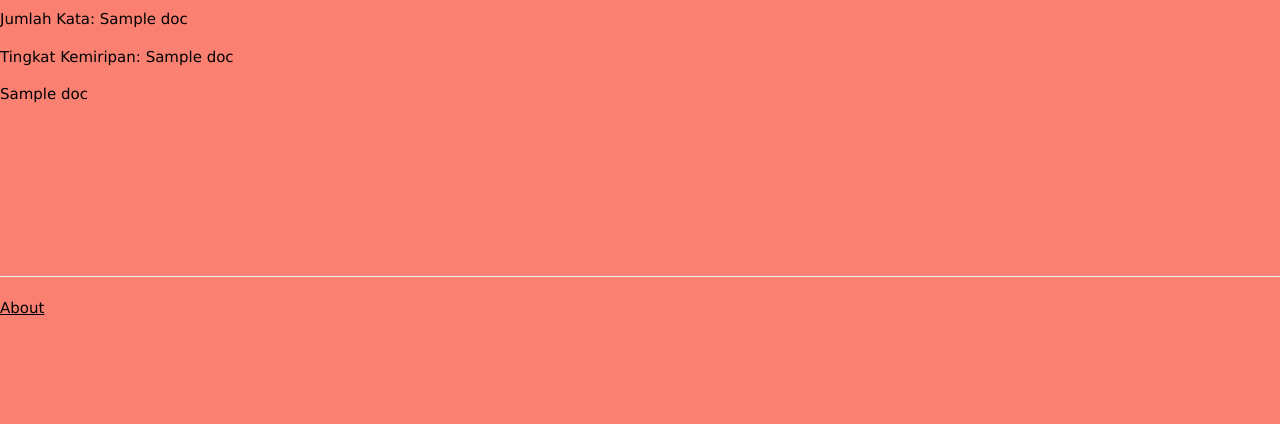
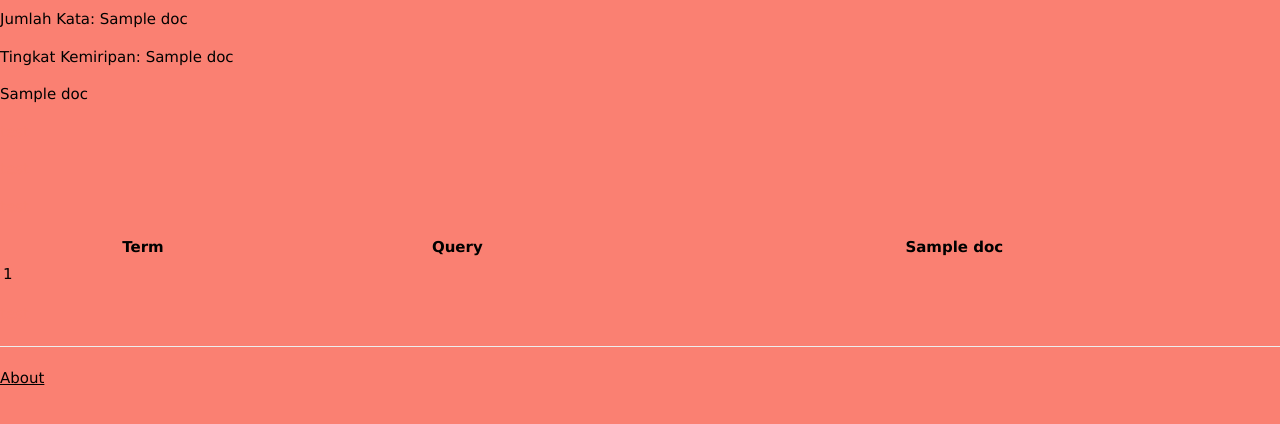
Before and after one commit to fwznbg/Algeo02-19046, a Flask app: template templates/result.html in a window 1280 px wide. Shown: the part 321-745 px from the top of the page. Run offline with Flask 2, Linux system fonts and the light colour scheme; the template is opened without the code that fills it: most values are stand-ins (such as "Sample title", 1, 10 or a date in 2020).

Commit message:
nambahin tabel

```diff
--- a/app.py
+++ b/app.py
@@ -46,6 +46,10 @@ def stemSentence(sentence):
 #  list of tuples of doc's data (nama doc, jumlahkata, kemiripan, lokasi, baris pertama dari doc)
 dataList = []
 query = ""
+# datframe contains terms in query
+df_query = pd.DataFrame()
+# list of document
+docList = []
 @app.route("/", methods=['GET', 'POST'])
 def main():
     if request.method == 'POST':
@@ -69,18 +73,26 @@ def upload():
 
 @app.route("/result", methods=['GET', 'POST'])
 def result():
+    global query
+    global df_query
+    global dataList
+    global docList
+
     df = pd.DataFrame()
+    if request.method == 'POST':
+        query = request.form["query"]
     # terms menyimpan daftar term
     terms = []
-    # list of document
-    docList = []
     # contain first line of doc
     firstLine = {}
 
-    global dataList
-
     if dataList:
         dataList.clear()
+    if docList:
+        docList.clear()
+    if not df_query.empty:
+        for column in df_query.columns:
+            df_query.drop(column, axis=1, inplace=True)
 
     # global terms
     # global df
@@ -101,7 +113,7 @@ def result():
                     terms.append(term)
 
     # menghapus "" pada indeks
-    global query
+    # global query
     processedQuery = stemSentence(removeStopwords(removePunctuation(query)))
     processedQuery = processedQuery.split(" ")
     processedQuery = [word for word in processedQuery if word != ""]
@@ -143,7 +155,6 @@ def result():
             df[filename.split(".")[0]][word] += 1
 
     # append document name to docList
-    # global docList
     for filename in os.listdir(directory):
         docList.append(filename.split(".")[0])
     # vector of query
@@ -163,7 +174,12 @@ def result():
     # sort dataList descendingly by value of "kemiripan"
     # global dataList
     dataList = sorted(dataList, key = lambda x: x[1], reverse = True)
-    return render_template("result.html", dataList=dataList)
+
+    df_query = df.loc[processedQuery, :]
+    df_query = df_query.reset_index()
+    df_query = df_query.rename(columns={'index':'Term'})
+    df_query['query'] = processedQuery
+    return render_template("result.html", dataList=dataList, df_query=df_query, docList=docList)
 
 @app.route("/about")
 def about():
--- a/templates/result.html
+++ b/templates/result.html
@@ -22,7 +22,7 @@
   </div>
 </div>
 
-<form method = "POST"  action="{{url_for('result')}}">
+<form method = "POST" action="{{url_for('result')}}">
   <p style="color:white">Input query:</p>
   <input type="text" id="query" name="query" size="100"><br>
   <p style="color:white"> </p>
@@ -46,15 +46,24 @@
 <p style="color:salmon">test </p>
 <p style="color:salmon">test </p>
 
-<!-- <body>
-	{% for item in items %}
-		<tr>
-		{% for barang in item %}
-            <td> {{ barang }} </td>
-        {% endfor %}
-        </tr>
-	{% endfor %}
-</body>     -->
+<body>
+  <table style="width:100%">
+    <tr>
+      <th>Term</th>
+      <th>Query</th>
+      {% for doc in docList %}
+      <th>{{doc}}</th>
+      {% endfor %}
+    </tr>
+    {% for i in range(df_query|length) %}
+    <tr>
+      {% for j in range(docList|length) %}
+      <td>{{df_query.iloc[i][j]}}</td>
+      {% endfor %}
+    </tr>
+    {% endfor %}
+  </table>
+</body>
 
 
 <p style="color:salmon">test </p>
```
